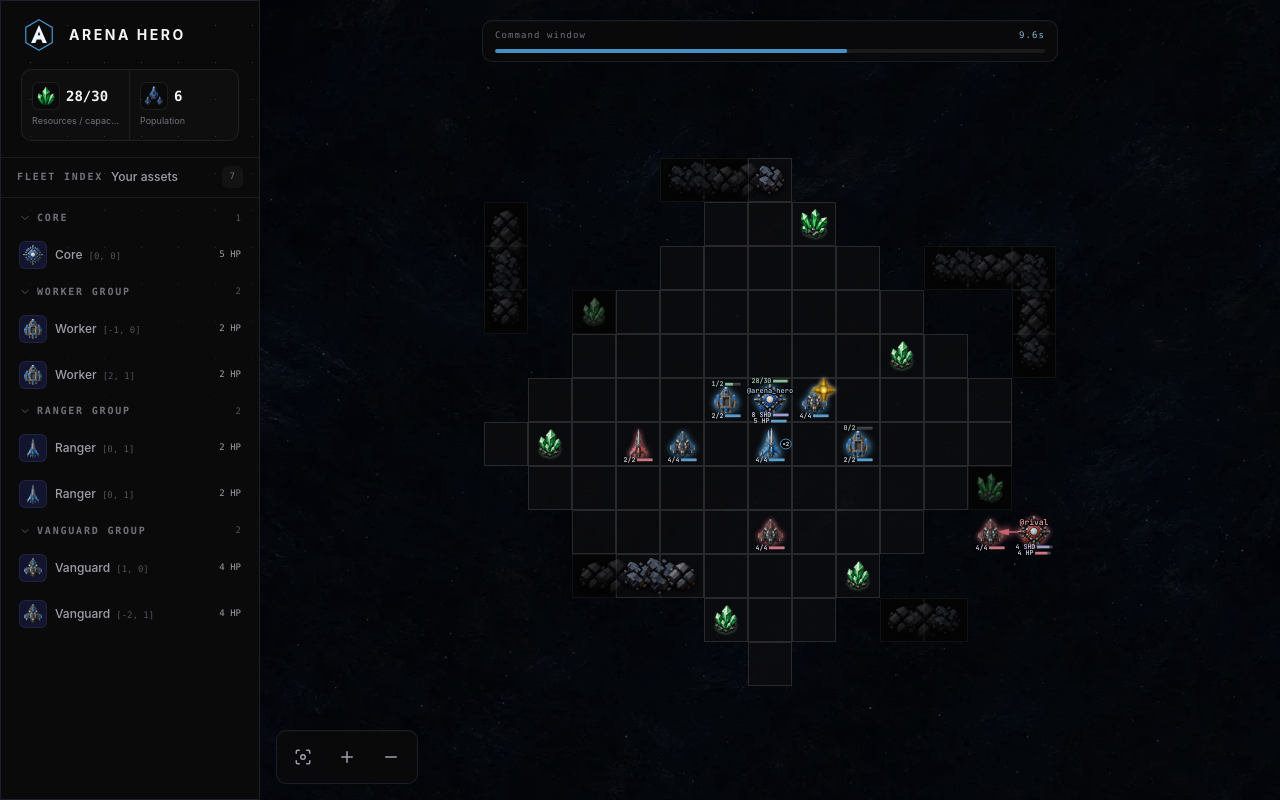
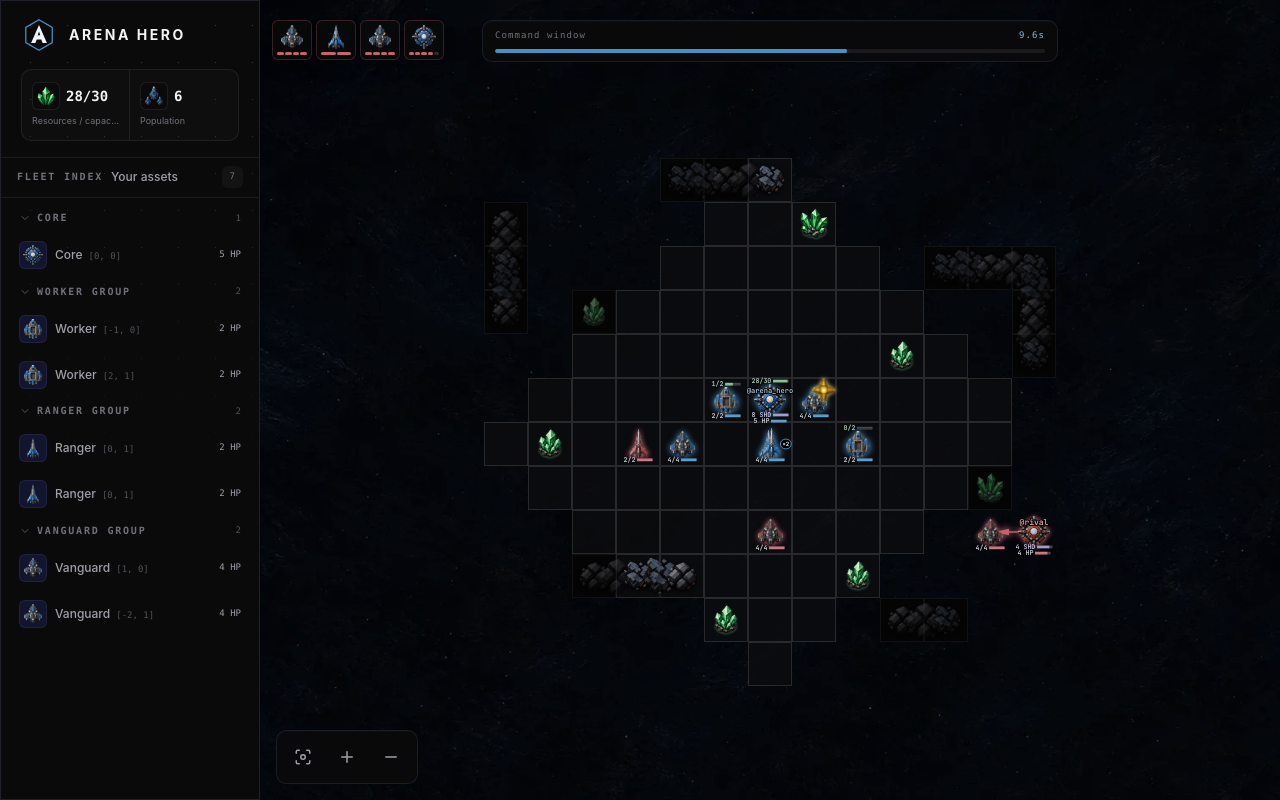
Before and after one commit to AmakiSora/ArenaHeroGameHub, a React (Vite) app in the folder web/: page /arena/demo in a window 1280 px wide. Built offline with nearby package versions, Linux system fonts and the light colour scheme.

Commit message:
feat(web): 地图左上角可见敌人快捷条（横排图标+血条，点击跳转敌人位置）

```diff
--- /dev/null
+++ b/web/src/components/game/EnemySightings.tsx
@@ -0,0 +1,45 @@
+import { useMemo } from 'react'
+import { useTranslation } from 'react-i18next'
+import { maximumHealth } from '../../lib/gameRules'
+import type { PlayerState, WorldObject } from '../../lib/types'
+import { UnitArtIcon } from './UnitArtIcon'
+
+// Compact top-left map overlay: one horizontal chip per visible enemy showing
+// only its sprite and a segmented HP bar. Clicking a chip jumps the camera
+// to that enemy so the operator can order units into combat.
+export function EnemySightings({ state, onJump }: { state: PlayerState; onJump: (enemy: WorldObject) => void }) {
+  const { t } = useTranslation()
+  const enemies = useMemo(() => {
+    const home = state.objects.find((object) => object.kind === 'CORE' && object.controlled)?.position
+    const distance = (enemy: WorldObject) => home && enemy.position
+      ? Math.abs(enemy.position[0] - home[0]) + Math.abs(enemy.position[1] - home[1])
+      : Number.MAX_SAFE_INTEGER
+    // Nearest threats first: the strip is a combat queue, not an inventory.
+    return state.objects
+      .filter((object) => object.controlled === false && (object.kind === 'UNIT' || object.kind === 'CORE') && object.position)
+      .sort((left, right) => distance(left) - distance(right))
+  }, [state.objects])
+  if (!enemies.length) return null
+
+  return <section aria-label={t('game.enemySightings')} className="absolute left-3 top-16 z-20 flex max-w-[min(20rem,calc(100%-1.5rem))] flex-wrap gap-1 lg:top-5">
+    {enemies.map((enemy) => {
+      const artType = enemy.kind === 'CORE' ? 'CORE' : enemy.unit_type ?? 'WORKER'
+      const name = enemy.kind === 'CORE' ? t('game.units.CORE') : t(`game.units.${enemy.unit_type}`)
+      const maxHp = maximumHealth(enemy)
+      const hp = Math.max(0, Math.min(enemy.hp ?? 0, maxHp))
+      return <button
+        key={enemy.id ?? `${enemy.position}`}
+        type="button"
+        onClick={() => onJump(enemy)}
+        aria-label={`${name} [${enemy.position?.join(', ')}] ${enemy.hp} HP`}
+        title={t('game.jumpToEnemy')}
+        className="focus-ring relative grid size-10 shrink-0 place-items-center rounded-gold-sm border border-coral-hostile/25 bg-space-900/80 pb-1.5 shadow-lg shadow-black/30 backdrop-blur transition-colors hover:border-coral-hostile/60 hover:bg-coral-hostile/[.14]"
+      >
+        <UnitArtIcon type={artType} className="size-6" />
+        {maxHp > 0 && <span aria-hidden="true" className="absolute inset-x-1 bottom-1 flex gap-px">
+          {Array.from({ length: maxHp }, (_, index) => <i key={index} className={`h-[3px] flex-1 rounded-full ${index < hp ? 'bg-coral-hostile' : 'bg-white/15'}`} />)}
+        </span>}
+      </button>
+    })}
+  </section>
+}
--- a/web/src/components/game/WorldCanvas.tsx
+++ b/web/src/components/game/WorldCanvas.tsx
@@ -4,7 +4,7 @@ import { BEACON_SPRITE_PATH, beaconSpriteRect } from '../../lib/beaconArt'
 import { resolvedShotMarkers, resolvedSweepMarkers, type ResolvedShotMarker } from '../../lib/combatAnimation'
 import type { ShotMarker, SweepMarker } from '../../lib/combatPreview'
 import type { ExploredCell } from '../../lib/exploration'
-import { CORE_MAX_HP, coreResourceCapacity, visibleCoreShieldLimit } from '../../lib/gameRules'
+import { coreResourceCapacity, maximumHealth, visibleCoreShieldLimit } from '../../lib/gameRules'
 import { mapFeaturesAt, type MapFeatureView } from '../../lib/mapFeatures'
 import { collectEntityPositions, continueOrStartMotionAnimation, interpolatePosition, type EntityMotion, type EntityMotionAnimation } from '../../lib/movementAnimation'
 import type { MoveArrow } from '../../lib/movementPreview'
@@ -993,11 +993,6 @@ function drawCoreOwnerLabel(ctx: CanvasRenderingContext2D, x: number, y: number,
   ctx.restore()
 }
 
-function maximumHealth(object: WorldObject) {
-  if (object.hp === undefined) return 0
-  return object.kind === 'CORE' ? CORE_MAX_HP : object.unit_type === 'VANGUARD' ? 4 : 2
-}
-
 function drawStackBadge(ctx: CanvasRenderingContext2D, x: number, y: number, cell: number, count: number, color: string) {
   const fontSize = cell * .13, label = `×${count}`, padding = cell * .045, height = fontSize + padding * 2
   ctx.save(); ctx.font = `600 ${fontSize}px "JetBrains Mono", monospace`; const width = ctx.measureText(label).width + padding * 2
--- a/web/src/lib/gameRules.ts
+++ b/web/src/lib/gameRules.ts
@@ -1,4 +1,4 @@
-import type { PlayerState, UnitType } from './types'
+import type { PlayerState, UnitType, WorldObject } from './types'
 
 export const MAX_ENTITIES_PER_CELL = 2
 export const CORE_MAX_HP = 5
@@ -7,6 +7,11 @@ export const CORE_BEACON_MAX_SHIELD = 10
 export const CORE_RESOURCE_CAPACITY_PER_UNIT = 5
 export const CORE_RESOURCE_MINIMUM_CAPACITY = 10
 export const UNIT_BASE_COST: Record<UnitType, number> = { WORKER: 5, VANGUARD: 10, RANGER: 12 }
+
+export function maximumHealth(object: WorldObject) {
+  if (object.hp === undefined) return 0
+  return object.kind === 'CORE' ? CORE_MAX_HP : object.unit_type === 'VANGUARD' ? 4 : 2
+}
 
 export function coreResourceCapacity(population: number) {
   return Math.max(CORE_RESOURCE_MINIMUM_CAPACITY, Math.max(0, population) * CORE_RESOURCE_CAPACITY_PER_UNIT)
--- a/web/src/lib/i18n.ts
+++ b/web/src/lib/i18n.ts
@@ -80,6 +80,7 @@ const resources = {
       directions: { UP: 'Up', DOWN: 'Down', LEFT: 'Left', RIGHT: 'Right' },
       units: { WORKER: 'Worker', VANGUARD: 'Vanguard', RANGER: 'Ranger', CORE: 'Core' },
       unitGroups: { CORE: 'Core', WORKER: 'Worker Group', RANGER: 'Ranger Group', VANGUARD: 'Vanguard Group' },
+      enemySightings: 'Visible enemies', jumpToEnemy: 'Jump to this enemy',
     },
     tutorial: {
       training: 'TRAINING',
@@ -190,6 +191,7 @@ const resources = {
       directions: { UP: '向上', DOWN: '向下', LEFT: '向左', RIGHT: '向右' },
       units: { WORKER: '工人', VANGUARD: '先锋', RANGER: '游侠', CORE: 'Core' },
       unitGroups: { CORE: 'Core', WORKER: '工人组', RANGER: '游侠组', VANGUARD: '先锋组' },
+      enemySightings: '可见敌人', jumpToEnemy: '跳转到该敌人位置',
     },
     tutorial: {
       training: '训练场',
--- a/web/src/pages/ArenaPage.tsx
+++ b/web/src/pages/ArenaPage.tsx
@@ -2,6 +2,7 @@ import { Crosshair, Move, Sword } from 'lucide-react'
 import { useCallback, useEffect, useMemo, useRef, useState } from 'react'
 import { useTranslation } from 'react-i18next'
 import { AssetList } from '../components/game/AssetList'
+import { EnemySightings } from '../components/game/EnemySightings'
 import { GameHUD } from '../components/game/GameHUD'
 import { MapControls } from '../components/game/MapControls'
 import { PendingCommands } from '../components/game/PendingCommands'
@@ -125,6 +126,14 @@ export function ArenaPage({ demo = false }: { demo?: boolean }) {
     setCenterPosition(object.position)
     setCenterRequest((value) => value + 1)
   }
+  // Same jump behavior for enemy sightings: land the camera on the threat so
+  // the operator can immediately order units into combat.
+  const jumpToEnemy = (enemy: WorldObject) => {
+    select(enemy)
+    if (!enemy.position) return
+    setCenterPosition(enemy.position)
+    setCenterRequest((value) => value + 1)
+  }
   const setUnitAction = (id: string, action: UnitAction | null) => { const current = planRef.current; const unit_actions = { ...current.unit_actions }; if (action) unit_actions[id] = action; else delete unit_actions[id]; commitManualPlan({ ...current, unit_actions }) }
   const setCoreAction = (action: CoreAction | null) => { const current = planRef.current; if (action) { commitManualPlan({ ...current, core_action: action }); return } const next = { ...current }; delete next.core_action; commitManualPlan(next) }
   const unitAction = (id: string, action: UnitAction | null) => {
@@ -165,6 +174,7 @@ export function ArenaPage({ demo = false }: { demo?: boolean }) {
     <AssetList state={game.state} objects={game.state.objects} selectedId={selectedId} onSelect={selectFromAssetList} unitNames={unitNames} />
     <section className="relative min-h-0 overflow-hidden">
       {!respawning && <GameHUD phase={game.phase} stateReceivedAt={game.stateReceivedAt} />}
+      {!respawning && <EnemySightings state={game.state} onJump={jumpToEnemy} />}
       {!respawning && game.tick && <PendingCommands tick={game.tick} state={game.state} receipts={game.receipts} unitNames={unitNames} />}
       <WorldCanvas state={game.state} explored={game.explored} selectedId={selectedId} targeting={targetMode !== null} destinationSelecting={moveSelecting} attackPositions={attackPositions} targetableIds={targetableIds} routeDestinations={routeDestinations} moveArrows={moveArrows} sweepMarkers={sweepMarkers} shotMarkers={shotMarkers} centerPosition={centerPosition} centerRequest={centerRequest} zoomRequest={zoomRequest} onSelect={select} onTarget={chooseTarget} onAttackPosition={chooseAttackPosition} onMoveDestination={chooseMoveDestination} onCenterBeacon={() => { setCenterPosition(game.state!.champion_beacon.position); setCenterRequest((value) => value + 1) }} onAnchorChange={setAnchor} />
       {!respawning && <ResourceActivity events={game.state.events} />}
```
Also changed, not shown: 2 other files (tests, documents, lock files or other folders).
